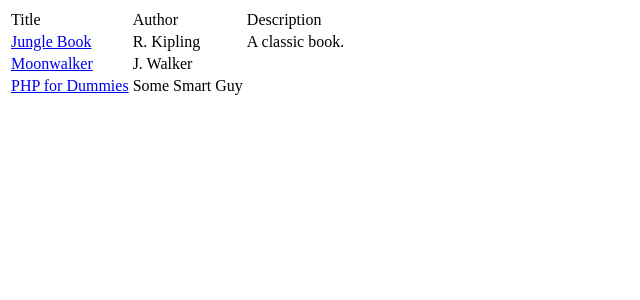
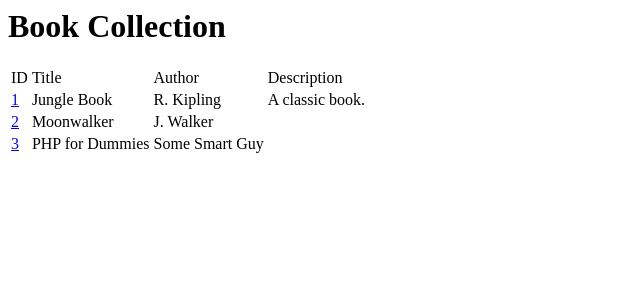
Before and after one commit to klyve/Database-Oblig1, a PHP site: page / in a window 1280 px wide. Shown: the top 300 px of the page, without its empty margins (0-640 px from the left). Run offline with PHP 8.4, Linux system fonts and the light colour scheme.

Commit message:
Some code cleanup: Documentation comments added; view classes replace plain PHP code; separate id field added to books and used instead of book names for identification

```diff
--- a/Oblig1/controller/Controller.php
+++ b/Oblig1/controller/Controller.php
@@ -1,28 +1,41 @@
 <?php
 include_once("model/Model.php");
+include_once("view/BooklistView.php");
+include_once("view/BookView.php");
 
+/** The Controller is responsible for handling user requests, for exchanging data with the Model,
+ * and for passing user response data to the various Views.
+ * @author Rune Hjelsvold
+ * @see model/Model.php The Model class holding book data.
+ * @see view/viewbook.php The View class displaying information about one book.
+ * @see view/booklist.php The View class displaying information about all books.
+ * @see http://php-html.net/tutorials/model-view-controller-in-php/ The tutorial code used as basis.
+ */
 class Controller {
 	public $model;
 
 	public function __construct()
     {
         $this->model = new Model();
-
     }
 
+/** The one function running the controller code
+ */
 	public function invoke()
 	{
 		if (!isset($_GET['book']))
 		{
 			// no special book is requested, we'll show a list of all available books
 			$books = $this->model->getBookList();
-			include 'view/booklist.php';
+			$view = new BooklistView($books);
+			$view->create();
 		}
 		else
 		{
 			// show the requested book
-			$book = $this->model->getBook($_GET['book']);
-			include 'view/viewbook.php';
+			$book = $this->model->getBookById($_GET['book']);
+			$view = new BookView($book);
+			$view->create();
 		}
 	}
 }
--- a/Oblig1/index.php
+++ b/Oblig1/index.php
@@ -1,5 +1,11 @@
 <?php
-	include_once("controller/Controller.php");
+/** The start page of the application.
+ * Control is forwarded to the controller
+ * @author Rune Hjelsvold
+ * @see http://php-html.net/tutorials/model-view-controller-in-php/ The tutorial code used as basis.
+ */
+
+    include_once("controller/Controller.php");
 
 	$controller = new Controller();
 	$controller->invoke();
--- a/Oblig1/model/Book.php
+++ b/Oblig1/model/Book.php
@@ -1,12 +1,24 @@
 <?php
 
+/** The Model is the class holding data related to one book.
+ * @author Rune Hjelsvold
+ * @see http://php-html.net/tutorials/model-view-controller-in-php/ The tutorial code used as basis.
+ */
 class Book {
+	public $id;
 	public $title;
 	public $author;
 	public $description;
 
-	public function __construct($title, $author, $description)
+/** Constructor
+ * @param $title Book title
+ * @param $author Book author
+ * @param $description Book description
+ * @param $id Book id (optional)
+ */
+	public function __construct($title, $author, $description, $id = null)
     {
+        $this->id = $id;
         $this->title = $title;
 	    $this->author = $author;
 	    $this->description = $description;
--- a/Oblig1/model/Model.php
+++ b/Oblig1/model/Model.php
@@ -2,23 +2,39 @@
 
 include_once("model/Book.php");
 
+/** The Model is the class holding data about a collection of books.
+ * @author Rune Hjelsvold
+ * @see http://php-html.net/tutorials/model-view-controller-in-php/ The tutorial code used as basis.
+ */
 class Model {
+
+	/** Function returning the complete list of books in the collection
+	 * @return an array of book titles indexed by their ids
+	 */
 	public function getBookList()
 	{
 		// here goes some hardcoded values to simulate the database
-		return array(
-			"Jungle Book" => new Book("Jungle Book", "R. Kipling", "A classic book."),
-			"Moonwalker" => new Book("Moonwalker", "J. Walker", ""),
-			"PHP for Dummies" => new Book("PHP for Dummies", "Some Smart Guy", "")
-		);
+		return array(new Book("Jungle Book", "R. Kipling", "A classic book.", 1),
+					 new Book("Moonwalker", "J. Walker", "", 2),
+					 new Book("PHP for Dummies", "Some Smart Guy", "", 3)
+			    );
 	}
 
-	public function getBook($title)
+	/** Function retrieveing information about a given book in the collection
+	 * @param $id the id of the book to be retrieved
+	 * @return an Book object if a book matching the $id exists in the collection; null
+	 */
+	public function getBookById($id)
 	{
 		// we use the previous function to get all the books and then we return the requested one.
 		// in a real life scenario this will be done through a db select command
 		$allBooks = $this->getBookList();
-		return $allBooks[$title];
+		foreach ($allBooks as $book) {
+			if ($id == $book->id) {
+				return $book;
+			}
+		}
+		return null;
 	}
 
 
--- /dev/null
+++ b/Oblig1/view/BookView.php
@@ -0,0 +1,33 @@
+<?php
+include_once('View.php');
+
+/** The BookView is the class that creates the page showing details about one book.
+ * @author Rune Hjelsvold
+ * @see http://php-html.net/tutorials/model-view-controller-in-php/ The tutorial code used as basis.
+ */
+Class BookView extends View {
+	protected $book;
+
+    /** Constructor
+     * @author Rune Hjelsvold
+	 * @param $book The book to be shown.
+     * @see http://php-html.net/tutorials/model-view-controller-in-php/ The tutorial code used as basis.
+     */
+	public function __construct($book)
+    {
+        $this->book = $book;
+    }
+
+	protected function getPageTitle() {
+		return 'Book Details';
+	}
+
+	protected function getPageContent() {
+        return 'ID:' . $this->book->id . '<br/>'
+	           . 'Title:' . $this->book->title . '<br/>'
+	           . 'Author:' . $this->book->author . '<br/>'
+	           . 'Description:' . $this->book->description
+			   . '<p><a href=index.php>Back to book list</a></p>';
+	}
+}
+?>
--- /dev/null
+++ b/Oblig1/view/BooklistView.php
@@ -0,0 +1,46 @@
+<?php
+include_once('View.php');
+
+/** The BooklistView is the class that creates the page showing the complete collection of books.
+ * @author Rune Hjelsvold
+ * @see http://php-html.net/tutorials/model-view-controller-in-php/ The tutorial code used as basis.
+ */
+Class BooklistView extends View {
+	protected $books;
+
+    /** Constructor
+     * @author Rune Hjelsvold
+	 * @param $books The collection of books - in the form of an array of Books - to be shown.
+     * @see http://php-html.net/tutorials/model-view-controller-in-php/ The tutorial code used as basis.
+     */
+	public function __construct($books)
+    {
+        $this->books = $books;
+    }
+
+	protected function getPageTitle() {
+		return 'Book Collection';
+	}
+
+	protected function getPageContent() {
+		$content = <<<HTML
+<table>
+	<tr><td>ID</td><td>Title</td><td>Author</td><td>Description</td></tr>
+HTML;
+
+		foreach ($this->books as $book) {
+    		$content .= '<tr><td><a href="index.php?book='.$book->id.'">'.$book->id.'</a></td><td>'.$book->title.'</td><td>'.$book->author.'</td><td>'.$book->description.'</td></tr>';
+		}
+
+		$content .= <<<HTML
+</table>
+
+</body>
+</html>
+HTML;
+
+        return $content;
+	}
+
+}
+?>
--- /dev/null
+++ b/Oblig1/view/View.php
@@ -0,0 +1,46 @@
+<?php
+/** The View is the superclass that sets up the page for each of the views.
+ * @author Rune Hjelsvold
+ * @see http://php-html.net/tutorials/model-view-controller-in-php/ The tutorial code used as basis.
+ */
+
+abstract Class View {
+	/** Is used to retrieve the title of the given view page
+	 * @return view page title
+	 */
+    abstract protected function getPageTitle();
+
+	/** Is used to retrieve the page content of the given view page
+	 * @return view page content
+	 */
+	abstract protected function getPageContent();
+
+	/** Creates HTML code for the given view page
+	 * @return view page content
+	 */
+	public function create() {
+	    echo <<<HTML
+<html>
+<head>
+<title>
+HTML;
+        echo $this->getPageTitle();
+		echo <<<HTML
+</title>
+</head>
+
+<body>
+<h1>
+HTML;
+        echo $this->getPageTitle();
+		echo <<<HTML
+</h1>
+HTML;
+        echo $this->getPageContent();
+		echo <<<HTML
+</body>
+</html>
+HTML;
+		 }
+	}
+?>
--- a/Oblig1/view/booklist.php
+++ /dev/null
@@ -1,19 +0,0 @@
-<html>
-<head></head>
-
-<body>
-
-<table>
-	<tr><td>Title</td><td>Author</td><td>Description</td></tr>
-	<?php
-
-		foreach ($books as $title => $book)
-		{
-			echo '<tr><td><a href="index.php?book='.$book->title.'">'.$book->title.'</a></td><td>'.$book->author.'</td><td>'.$book->description.'</td></tr>';
-		}
-
-	?>
-</table>
-
-</body>
-</html>
```
Also changed, not shown: Oblig1/view/viewbook.php (deleted, +0 -15 lines), Oblig1/readme.txt.
